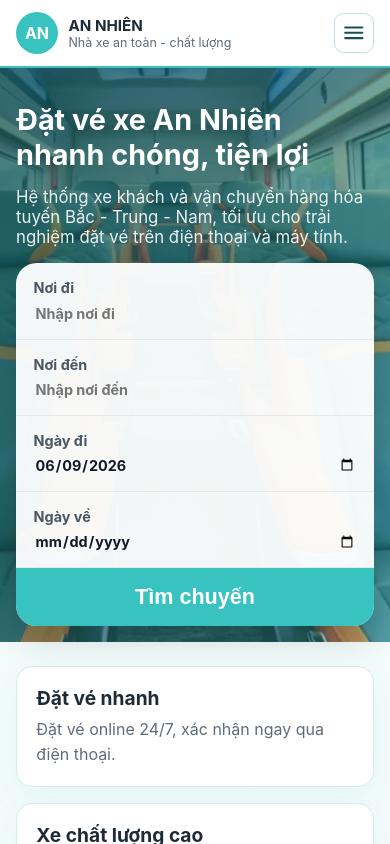
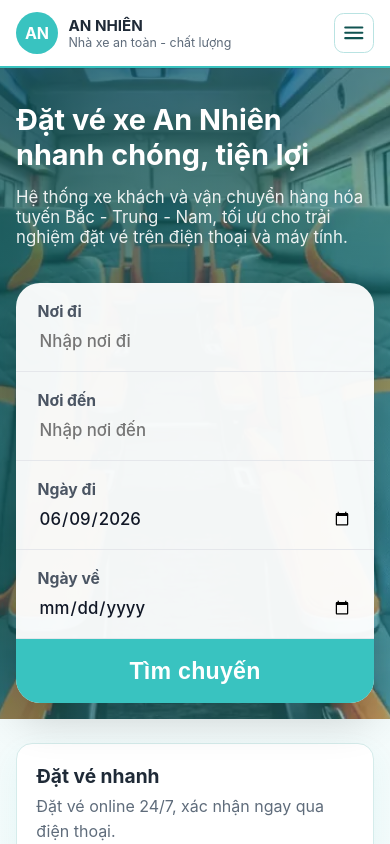
Before and after one commit to sonnhfit/nhaxeannhien, a React (Vite) app: page / in a window 390 px wide. Shown: the top 844 px of the page. Built offline with nearby package versions, Linux system fonts and the light colour scheme.

Commit message:
style: enlarge and balance trip search booking area

```diff
--- a/src/App.css
+++ b/src/App.css
@@ -112,14 +112,14 @@
 
 .hero {
   position: relative;
-  min-height: 630px;
+  min-height: 680px;
   background-image: url('/An-Nhien-Quang-Ninh-4.webp');
   background-size: cover;
   background-position: center;
   display: flex;
   flex-direction: column;
   justify-content: space-between;
-  padding: 4rem 2rem 2rem;
+  padding: 4.5rem 2rem 2.5rem;
   isolation: isolate;
 }
 
@@ -153,19 +153,21 @@
   position: relative;
   z-index: 1;
   background: var(--surface);
-  border-radius: 1.3rem;
-  box-shadow: 0 12px 36px rgba(0, 0, 0, 0.16);
+  border-radius: 1.5rem;
+  box-shadow: 0 18px 42px rgba(0, 0, 0, 0.16);
   display: grid;
   grid-template-columns: repeat(5, minmax(0, 1fr));
+  width: min(100%, 1240px);
+  margin: 1.6rem auto 0;
   overflow: hidden;
 }
 
 .booking-card label {
   display: flex;
   flex-direction: column;
-  gap: 0.45rem;
-  padding: 1rem 1.1rem;
-  font-size: 0.9rem;
+  gap: 0.55rem;
+  padding: 1.2rem 1.35rem;
+  font-size: 0.98rem;
   font-weight: 700;
   color: #4b5563;
   border-right: 1px solid #e5e7eb;
@@ -176,6 +178,8 @@
   outline: 0;
   background: transparent;
   font: inherit;
+  font-size: 1.05rem;
+  font-weight: 500;
   color: #111827;
 }
 
@@ -183,8 +187,9 @@
   border: 0;
   background: var(--primary);
   color: #fff;
-  font-size: 1.35rem;
+  font-size: 1.45rem;
   font-weight: 700;
+  letter-spacing: 0.01em;
   cursor: pointer;
 }
 
@@ -1240,11 +1245,13 @@
 
   .hero {
     padding: 2.2rem 1rem 1rem;
-    min-height: 520px;
+    min-height: 560px;
   }
 
   .booking-card {
     grid-template-columns: 1fr;
+    width: min(100%, 640px);
+    margin-top: 1.2rem;
   }
 
   .booking-card label {
@@ -1253,7 +1260,7 @@
   }
 
   .booking-card button {
-    min-height: 58px;
+    min-height: 64px;
   }
 
   .features {
```
